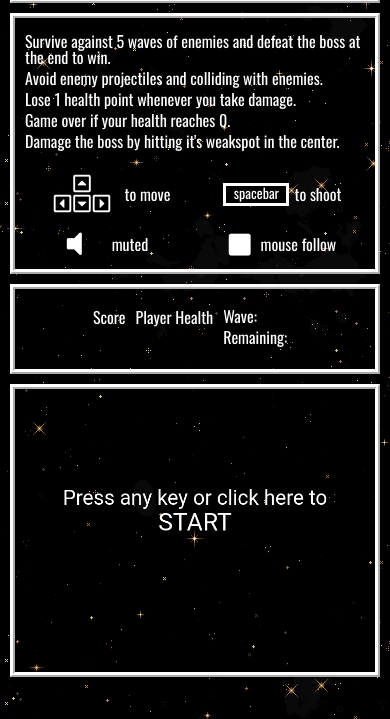
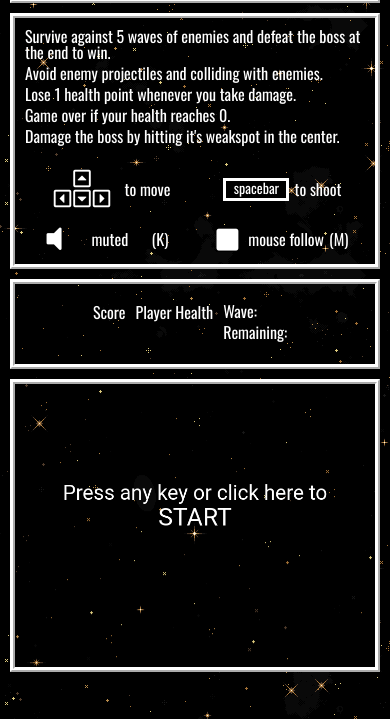
Before and after one commit to fk652/Galactic-Defender, a website built with webpack: page index.html in a window 390 px wide. Shown: the part 125-844 px from the top of the page. Built offline with nearby package versions, Linux system fonts and the light colour scheme.

Commit message:
add toggle keybind html

```diff
--- a/index.html
+++ b/index.html
@@ -90,7 +90,10 @@
                 </div>
               </div>
             </div>
-            <p id="sound-text" class="keys-text">muted</p>
+            <div class="keys-text-container">
+              <p id="sound-text" class="keys-text">muted</p>
+              <p class="keys-text">(K)</p>
+            </div>
           </div>
 
           <div class="keys-container">
@@ -104,7 +107,10 @@
                 </div>
               </div>
             </div>
-            <p id="touch-text" class="keys-text">mouse follow</p>
+            <div class="keys-text-container">
+              <p class="keys-text">mouse follow</p>
+              <p class="keys-text">(M)</p>
+            </div>
           </div>
 
           <div class="keys-container">
@@ -128,7 +134,7 @@
           </div>
         </div>
 
-        <div class="break"></div>
+        <!-- <div class="break"></div> -->
 
         <ul id="rules">
           <li>Survive against 5 waves of enemies and defeat the boss at the end to win.</li>
--- a/src/styles/main-container.scss
+++ b/src/styles/main-container.scss
@@ -66,8 +66,8 @@ $icon-background-color: black;
   .game-instructions {
     display: flex;
     flex-wrap: wrap;
-    justify-content: space-around;
-    align-content: center;
+    // justify-content: space-around;
+    align-content: start;
     gap: 5px;
     font-size: 25px;
 
@@ -138,14 +138,36 @@ $icon-background-color: black;
           }
         }
 
-        .keys-text {
-          flex-basis: 60%;
-          font-size: 24px;
+        .keys-text, .keys-text-container {
+          flex-basis: 55%;
+        }
+
+        .keys-text-container {
+          display: flex;
+          align-items: center;
+          justify-content: space-between;
+          gap: 10px;
+
+          .keys-text:first-of-type {
+            flex-basis: 100%;
+          }
+
+          .keys-text:last-of-type {
+            flex-basis: 35%;
+          }
+        }
+      }
+
+      .keys-container:nth-of-type(1),
+      .keys-container:nth-of-type(2) {
+        .keys-icon {
+          flex-basis: 33%;
+          margin-right: 10px;
         }
       }
 
       .keys-container:nth-of-type(2) {
-        margin-bottom: 20px;
+        margin-bottom: 10px;
       }
     }
 
--- a/src/styles/media-1250px.scss
+++ b/src/styles/media-1250px.scss
@@ -57,8 +57,32 @@
             flex-basis: auto;
           }
 
-          .keys-text {
+          .keys-text, .keys-text-container {
             flex-basis: unset;
+          }
+
+          .keys-text-container {
+            gap: 5px;
+
+            #sound-text {
+              min-width: 80px;
+            }
+
+            .keys-text:first-of-type {
+              flex-basis: unset;
+            }
+
+            .keys-text:last-of-type {
+              flex-basis: unset;
+            }
+          }
+        }
+
+        .keys-container:nth-of-type(1),
+        .keys-container:nth-of-type(2) {
+          .keys-icon {
+            flex-basis: 0;
+            margin-right: 15px;
           }
         }
 
--- a/src/styles/media-480px.scss
+++ b/src/styles/media-480px.scss
@@ -28,6 +28,13 @@
 
           .keys-text {
             flex-basis: unset;
+            font-size: 16px;
+          }
+
+          .keys-text-container {
+            #sound-text {
+              min-width: 55px;
+            }
           }
 
           #sound-icons-container .sound-icon {
@@ -37,15 +44,14 @@
           #touch-icons-container {
             margin-right: 10px;
           }
+        }
+        .keys-container:nth-of-type(1) .keys-icon {
+          margin-right: 5px;
+        }
 
-          .keys-text {
-            font-size: 16px;
-          }
+        .keys-container:nth-of-type(2) .keys-icon {
+          margin-right: 0;
         }
-      }
-
-      .keys-container:nth-of-type(2) .keys-icon {
-        margin-right: 0;
       }
 
       ul {
```
Also changed, not shown: dist/main.css.
